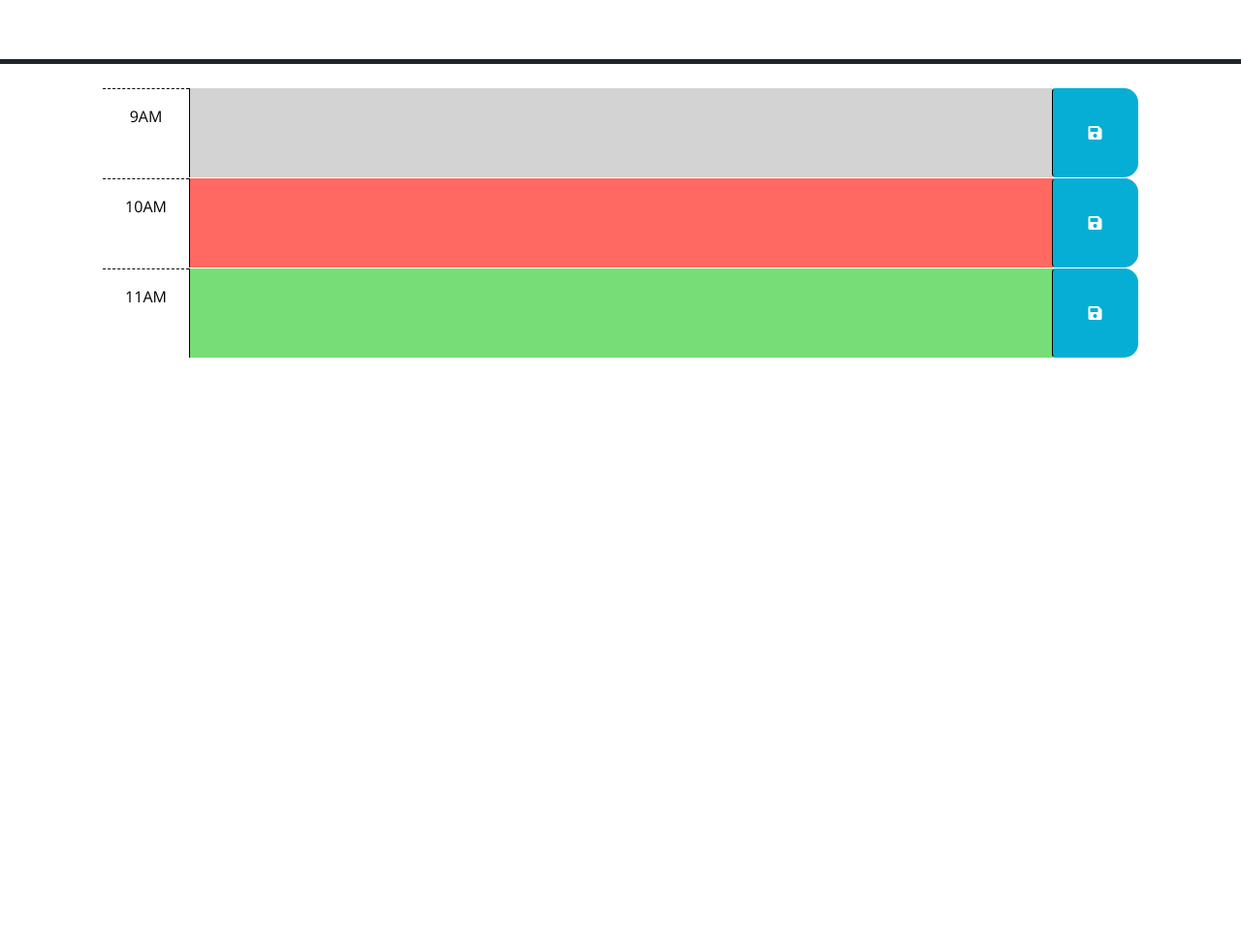
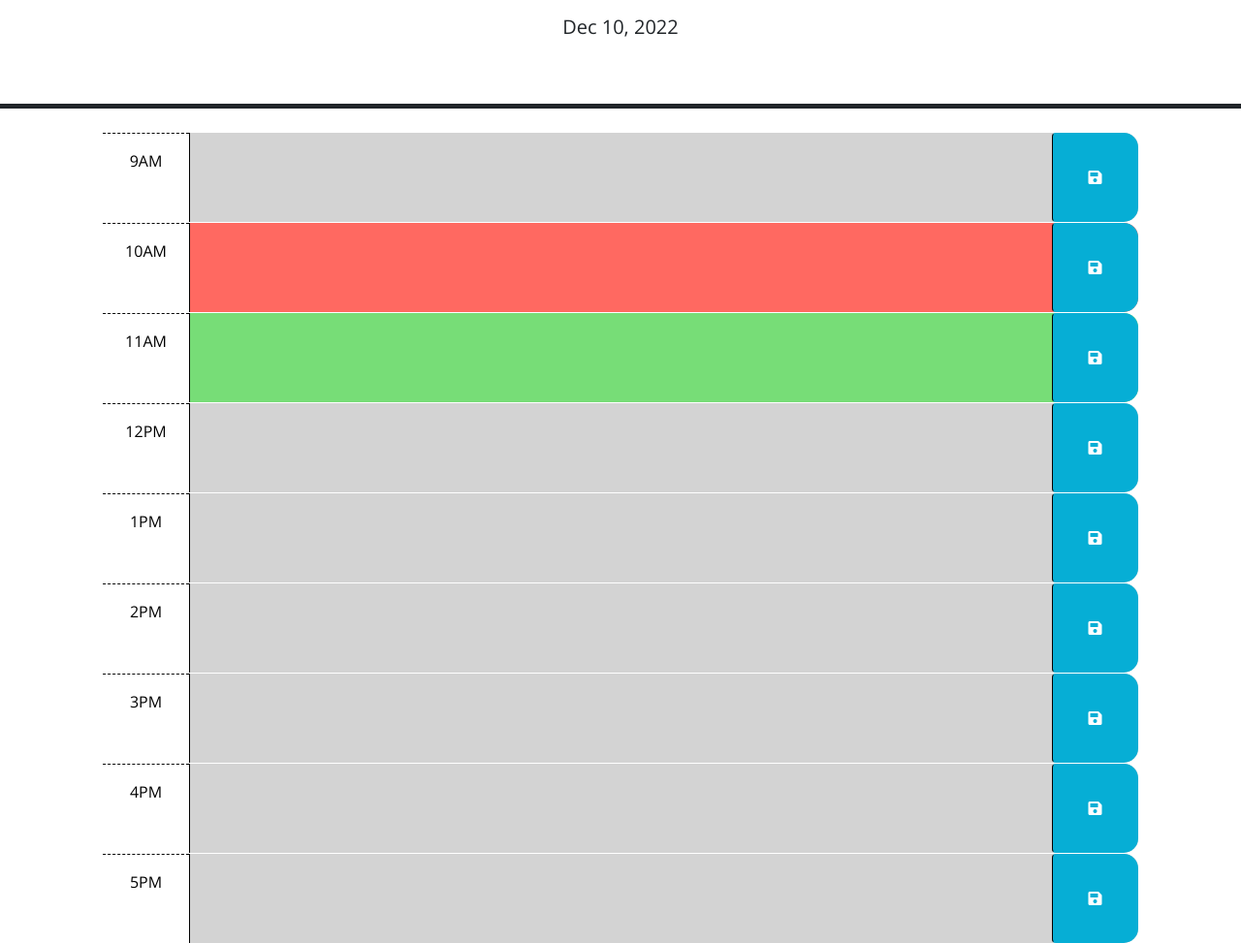
Before and after one commit to amaryahwolf/work-day-scheduler, a plain HTML site: page index.html in a window 1280 px wide. Shown: the part 166-1139 px from the top of the page at 97% size. Before the commit the page ends 800 px from the top, so only its background shows below. Drawn offline with nearby package versions, Linux system fonts and the light colour scheme.

Commit message:
add local storage functionality and date

```diff
--- a/index.html
+++ b/index.html
@@ -4,25 +4,37 @@
     <meta charset="UTF-8" />
     <meta name="viewport" content="width=device-width, initial-scale=1.0" />
     <meta http-equiv="X-UA-Compatible" content="ie=edge" />
+    <!-- Bootstrap CSS link -->
     <link
       rel="stylesheet"
       href="https://cdn.jsdelivr.net/npm/bootstrap@5.1.3/dist/css/bootstrap.min.css"
     />
+    <!-- Font awesome link -->
     <link
       rel="stylesheet"
       href="https://use.fontawesome.com/releases/v5.8.1/css/all.css"
       integrity="sha384-50oBUHEmvpQ+1lW4y57PTFmhCaXp0ML5d60M1M7uH2+nqUivzIebhndOJK28anvf"
       crossorigin="anonymous"
     />
+    <!-- Google fonts link -->
     <link
       href="https://fonts.googleapis.com/css?family=Open+Sans&display=swap"
       rel="stylesheet"
     />
+      <!-- Link the DayJS library -->
+      <script
+      src="https://cdn.jsdelivr.net/npm/dayjs@1.11.3/dayjs.min.js"
+      integrity="sha256-iu/zLUB+QgISXBLCW/mcDi/rnf4m4uEDO0wauy76x7U="
+      crossorigin="anonymous"
+    ></script>
+
+    <!-- CSS link -->
     <link rel="stylesheet" href="style.css" />
     <title>Work Day Scheduler</title>
   </head>
 
   <body>
+    <!-- Header -->
     <header class="p-5 mb-4 border-5 border-bottom border-dark text-center">
       <h1 class="display-3">Work Day Scheduler</h1>
       <p class="lead">A simple calendar app for scheduling your work day</p>
@@ -66,13 +78,63 @@
         </button>
       </div>
 
+      <div id="hour-12" class="row time-block past">
+        <div class="col-2 col-md-1 hour text-center py-3">12PM</div>
+        <textarea class="col-8 col-md-10 description" rows="3"> </textarea>
+        <button class="btn saveBtn col-2 col-md-1" aria-label="save">
+          <i class="fas fa-save" aria-hidden="true"></i>
+        </button>
+      </div>
+
+      <div id="hour-13" class="row time-block past">
+        <div class="col-2 col-md-1 hour text-center py-3">1PM</div>
+        <textarea class="col-8 col-md-10 description" rows="3"> </textarea>
+        <button class="btn saveBtn col-2 col-md-1" aria-label="save">
+          <i class="fas fa-save" aria-hidden="true"></i>
+        </button>
+      </div>
+
+      <div id="hour-14" class="row time-block past">
+        <div class="col-2 col-md-1 hour text-center py-3">2PM</div>
+        <textarea class="col-8 col-md-10 description" rows="3"> </textarea>
+        <button class="btn saveBtn col-2 col-md-1" aria-label="save">
+          <i class="fas fa-save" aria-hidden="true"></i>
+        </button>
+      </div>
+
+      <div id="hour-15" class="row time-block past">
+        <div class="col-2 col-md-1 hour text-center py-3">3PM</div>
+        <textarea class="col-8 col-md-10 description" rows="3"> </textarea>
+        <button class="btn saveBtn col-2 col-md-1" aria-label="save">
+          <i class="fas fa-save" aria-hidden="true"></i>
+        </button>
+      </div>
+
+      <div id="hour-16" class="row time-block past">
+        <div class="col-2 col-md-1 hour text-center py-3">4PM</div>
+        <textarea class="col-8 col-md-10 description" rows="3"> </textarea>
+        <button class="btn saveBtn col-2 col-md-1" aria-label="save">
+          <i class="fas fa-save" aria-hidden="true"></i>
+        </button>
+      </div>
+
+      <div id="hour-17" class="row time-block past">
+        <div class="col-2 col-md-1 hour text-center py-3">5PM</div>
+        <textarea class="col-8 col-md-10 description" rows="3"> </textarea>
+        <button class="btn saveBtn col-2 col-md-1" aria-label="save">
+          <i class="fas fa-save" aria-hidden="true"></i>
+        </button>
+      </div>
+
+<!-- jQuery JS link -->
     <script src="https://code.jquery.com/jquery-3.4.1.min.js"></script>
+    <!-- DayJS link -->
     <script
       src="https://cdn.jsdelivr.net/npm/dayjs@1.11.3/dayjs.min.js"
       integrity="sha256-iu/zLUB+QgISXBLCW/mcDi/rnf4m4uEDO0wauy76x7U="
       crossorigin="anonymous"
     ></script>
-
+<!-- JS link -->
     <script src="script.js"></script>
   </body>
 </html>
--- a/script.js
+++ b/script.js
@@ -1,3 +1,19 @@
+var today = dayjs();
+var saveButtonEl = $(".saveBtn");
+var hour9Events = $("#hour-9");
+var hour10Events = $("#hour-10");
+var hour11Events = $("#hour-11");
+var hour12Events = $("#hour-12");
+var hour13Events = $("#hour-13");
+var hour14Events = $("#hour-14");
+var hour15Events = $("#hour-15");
+var hour16Events = $("#hour-16");
+var hour17Events = $("#hour-17");
+
+
+
+
+
 // Wrap all code that interacts with the DOM in a call to jQuery to ensure that
 // the code isn't run until the browser has finished rendering all the elements
 // in the html.
@@ -8,16 +24,40 @@ $(function () {
   // function? How can DOM traversal be used to get the "hour-x" id of the
   // time-block containing the button that was clicked? How might the id be
   // useful when saving the description in local storage?
+
+
+  saveButtonEl.on("click", function () {
+
+    console.log("9am: ", hour9Events.children("textarea").val());
+    console.log("10am: ", hour10Events.children("textarea").val());
+    console.log("11am: ", hour11Events.children("textarea").val());
+
+    localStorage.setItem("9am: ", hour9Events.children("textarea").val());
+    localStorage.setItem("10am: ", hour10Events.children("textarea").val());
+    localStorage.setItem("11am: ", hour11Events.children("textarea").val());
+    localStorage.setItem("12pm: ", hour12Events.children("textarea").val());
+    localStorage.setItem("1pm: ", hour13Events.children("textarea").val());
+    localStorage.setItem("2pm: ", hour14Events.children("textarea").val());
+    localStorage.setItem("3pm: ", hour15Events.children("textarea").val());
+    localStorage.setItem("4pm: ", hour16Events.children("textarea").val());
+    localStorage.setItem("5pm: ", hour17Events.children("textarea").val());
+  })
+
   //
   // TODO: Add code to apply the past, present, or future class to each time
   // block by comparing the id to the current hour. HINTS: How can the id
   // attribute of each time-block be used to conditionally add or remove the
   // past, present, and future classes? How can Day.js be used to get the
   // current hour in 24-hour time?
+
+
   //
   // TODO: Add code to get any user input that was saved in localStorage and set
   // the values of the corresponding textarea elements. HINT: How can the id
   // attribute of each time-block be used to do this?
   //
   // TODO: Add code to display the current date in the header of the page.
+
+  $("#currentDay").text(today.format("MMM D, YYYY"));
+
 });
```
